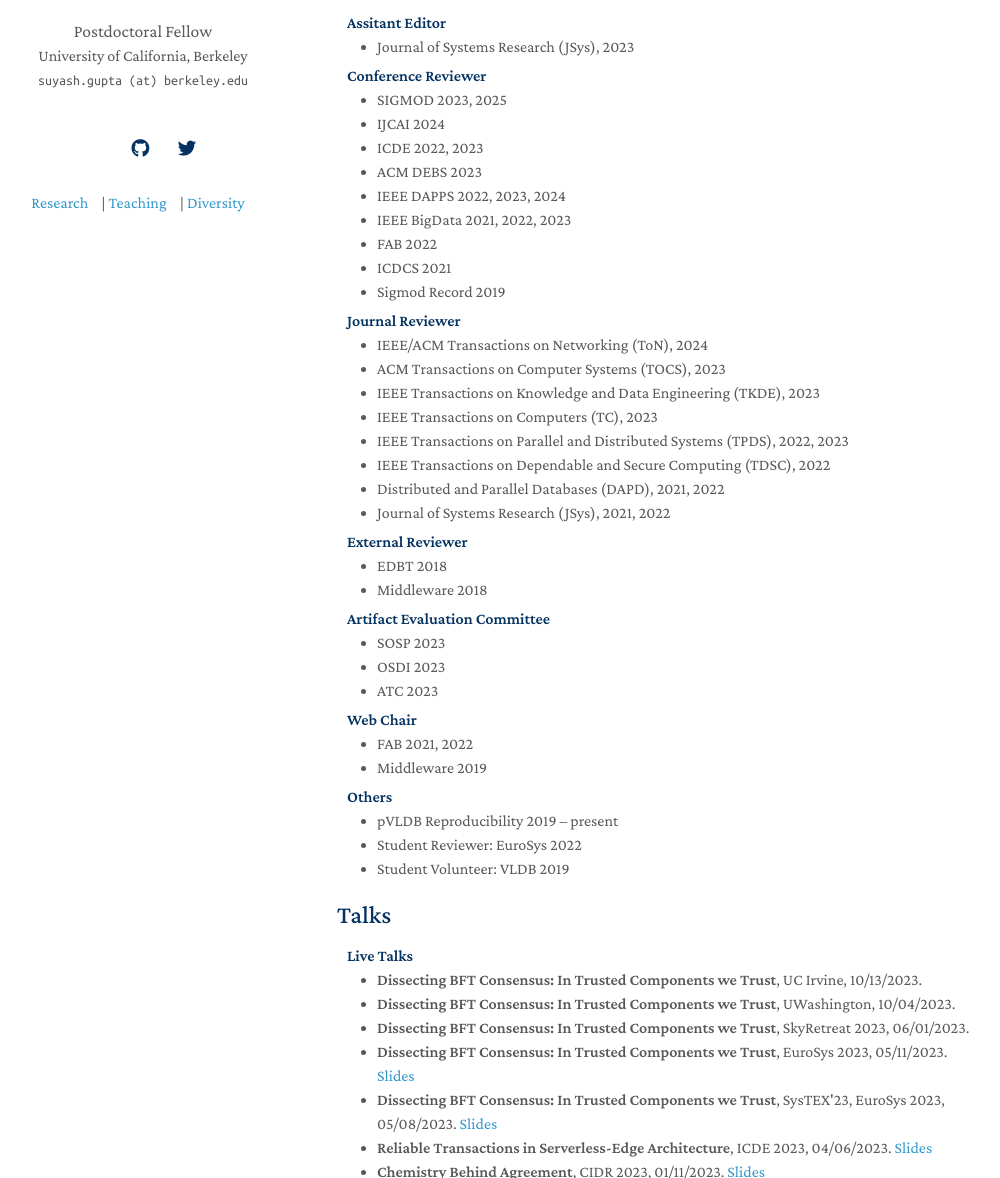
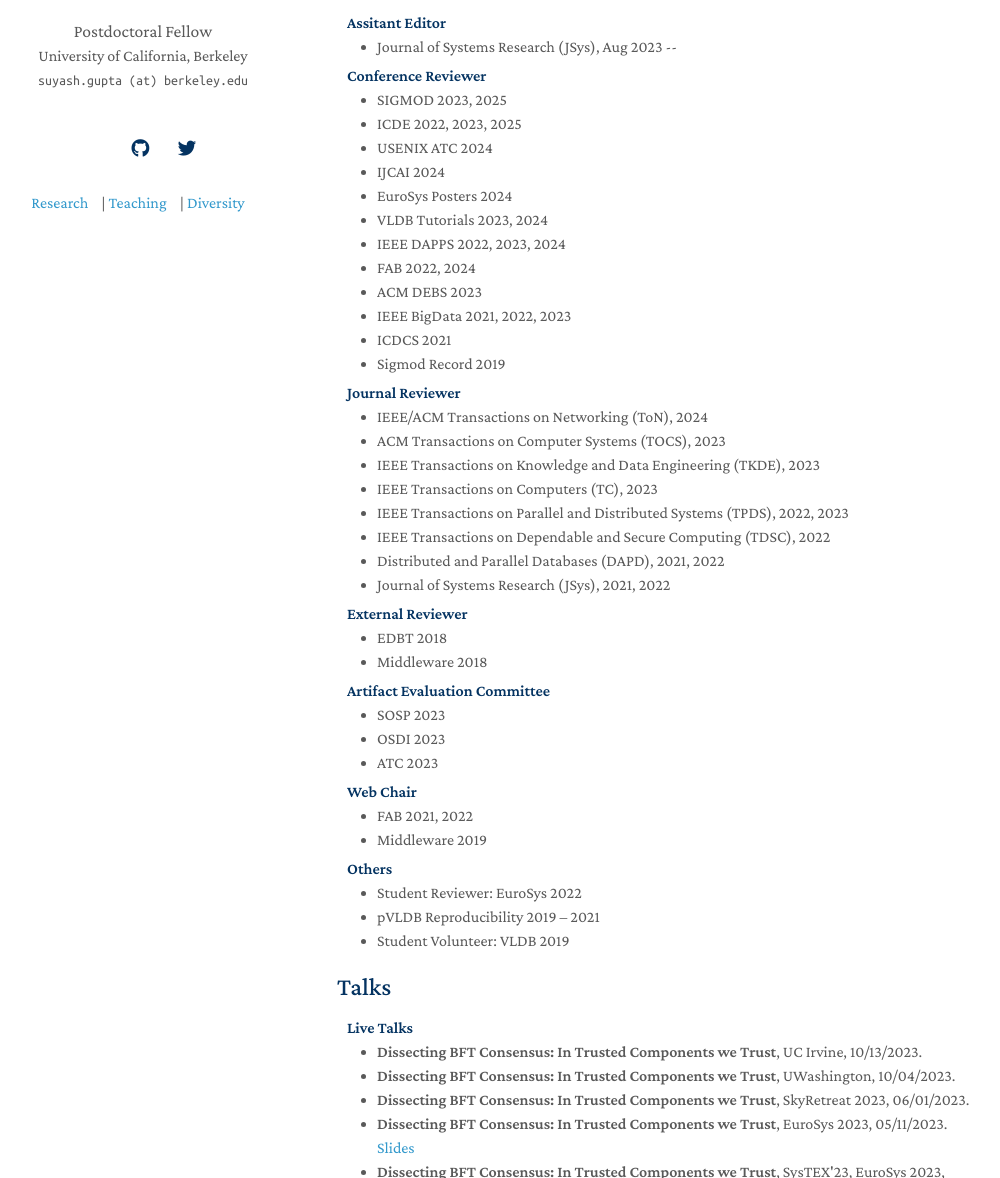
Before and after one commit to gupta-suyash/gupta-suyash.github.io, a Jekyll site: the page built from index.md, in a window 1280 px wide and 1400 px high, scrolled down 3420 px. Shown: the part 222-1400 px from the top of the window, without its empty margins (133-1133 px from the left). Built offline with Jekyll 4.4.1, drawn with Linux system fonts in a browser that asks for light colours; nearby versions of some CDN libraries; a style sheet for code colours, icons or effects is not loaded; our own code applies the rules of GitHub Pages for plain Markdown files.

Commit message:
update profile

```diff
--- a/_includes/services.md
+++ b/_includes/services.md
@@ -2,19 +2,22 @@
 
 <h4 style="margin:0 10px 0;">Assitant Editor</h4>
 <ul style="margin:0 0 5px;">
-   <li><autocolor>Journal of Systems Research (JSys), 2023</autocolor></li>
+   <li><autocolor>Journal of Systems Research (JSys), Aug 2023 -- </autocolor></li>
 </ul>
 
 <h4 style="margin:0 10px 0;">Conference Reviewer</h4>
 
 <ul style="margin:0 0 5px;">
   <li><autocolor>SIGMOD 2023, 2025</autocolor></li>
+  <li><autocolor>ICDE 2022, 2023, 2025</autocolor></li>
+  <li><autocolor>USENIX ATC 2024</autocolor></li>
   <li><autocolor>IJCAI 2024</autocolor></li>
-  <li><autocolor>ICDE 2022, 2023</autocolor></li>
+  <li><autocolor>EuroSys Posters 2024</autocolor></li>
+  <li><autocolor>VLDB Tutorials 2023, 2024</autocolor></li>
+  <li><autocolor>IEEE DAPPS 2022, 2023, 2024</autocolor></li>
+  <li><autocolor>FAB 2022, 2024</autocolor></li>
   <li><autocolor>ACM DEBS 2023</autocolor></li>
-  <li><autocolor>IEEE DAPPS 2022, 2023, 2024</autocolor></li>
   <li><autocolor>IEEE BigData 2021, 2022, 2023</autocolor></li>
-  <li><autocolor>FAB 2022</autocolor></li>
   <li><autocolor>ICDCS 2021</autocolor></li>
   <li><autocolor>Sigmod Record 2019</autocolor></li>
 </ul>
@@ -54,8 +57,8 @@
 
 <h4 style="margin:0 10px 0;">Others</h4>
 <ul style="margin:0 0 5px;">
-   <li><autocolor>pVLDB Reproducibility 2019 – present</autocolor></li>
    <li><autocolor>Student Reviewer: EuroSys 2022</autocolor></li>
+   <li><autocolor>pVLDB Reproducibility 2019 – 2021</autocolor></li>
    <li><autocolor>Student Volunteer: VLDB 2019</autocolor></li>
 </ul>
 
```
